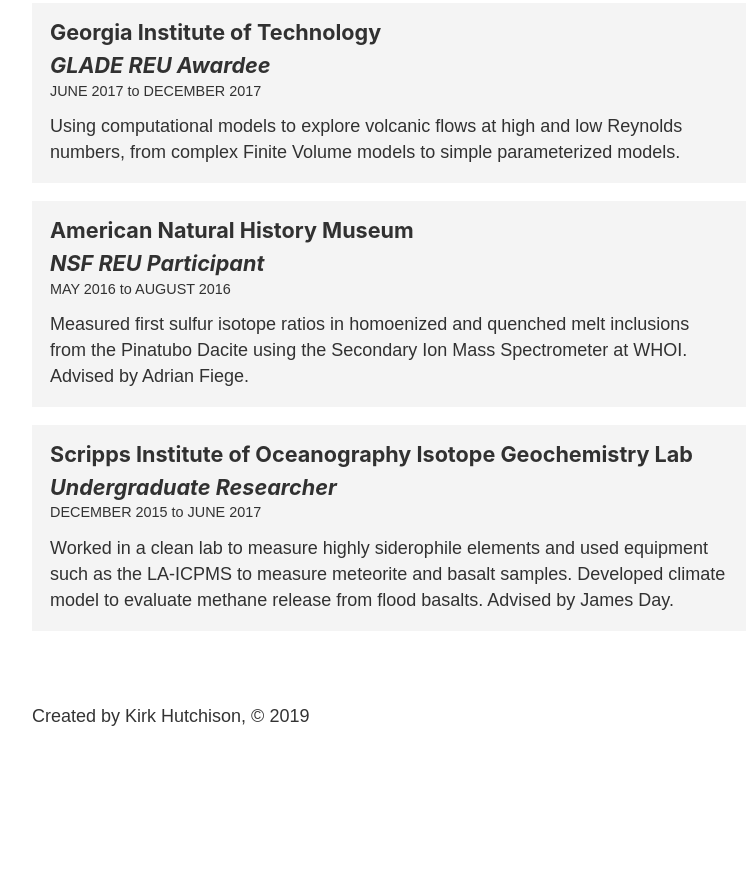
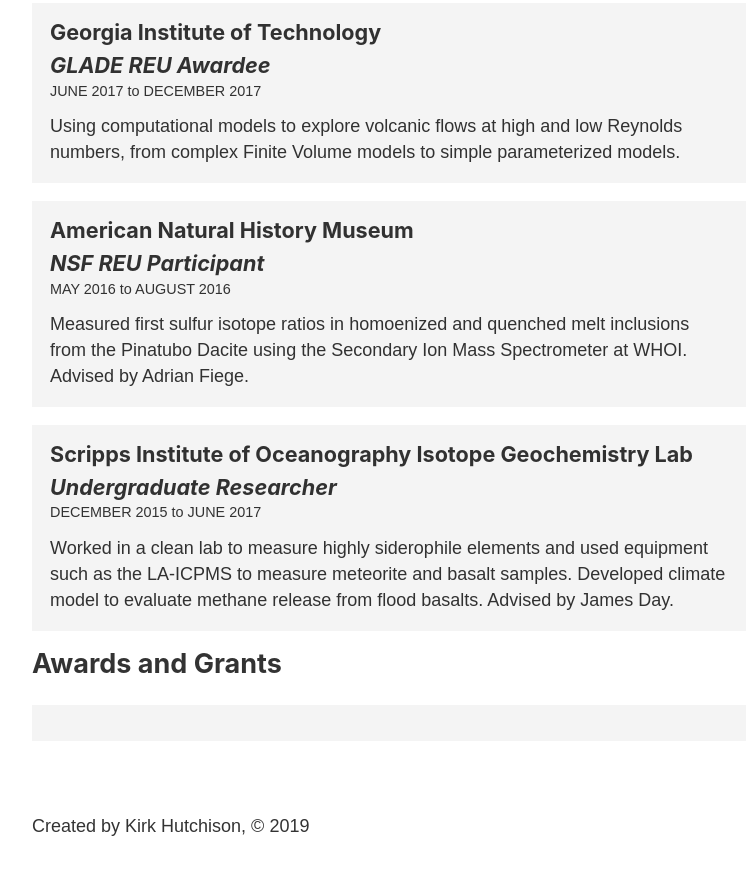
Before and after one commit to aikubo/aikubo.github.io, a Gatsby site: page /resume in a window 1280 px wide. Shown: the part 615-1490 px from the top of the page, without its empty margins (251-1007 px from the left). Before the commit the page ends 1388 px from the top, so only its background shows below. Built offline with nearby package versions, Linux system fonts and the light colour scheme; Gatsby itself is replaced by a stand-in of ours.

Commit message:
new resume section

```diff
--- a/src/pages/resume.js
+++ b/src/pages/resume.js
@@ -5,23 +5,14 @@
 import Sidebar from '../components/sidebar'
 
 const ResumePage = () => {
-    /*function compare(a, b) {
-        let comparison = 0;
-        if (Number(a.edges.node.frontmatter.order) > Number(b.edges.node.frontmatter.order)) {
-            comparison = 1;
-        } else if (Number(a.edges.node.frontmatter.order) < Number(b.edges.node.frontmatter.order)) {
-            comparison = -1;
-        }
-        return comparison;
-    } */
-    const data = useStaticQuery(graphql`
+    const expr = useStaticQuery(graphql`
         query {
             allMarkdownRemark (
                 sort: { order: ASC, fields: [frontmatter___order] }
                 filter: {
                     frontmatter: {
                         sourcetype: {
-                            eq: "resume"
+                            eq: "resume-exp"
                         }
                     }
                 }) {
@@ -46,17 +37,41 @@
         }
     `)
 
-    //data.sort(compare)
-    console.log(data.allMarkdownRemark)
+    const award = useStaticQuery(graphql`
+        query {
+            allMarkdownRemark (
+                sort: { order: ASC, fields: [frontmatter___order] }
+                filter: {
+                    frontmatter: {
+                        sourcetype: {
+                            eq: "resume-awards"
+                        }
+                    }
+                }) {
+
+                edges {
+                    node {
+                        frontmatter {
+                            organization
+                            role
+                            date
+                            order
+                            amount
+                        }
+                    }
+                }
+            }
+        }
+    `)
 
     return (
         <Layout>
             <Sidebar />
             <h1>Resume</h1>
             <hr />
-            <h2 className={resumeStyles.subtitle}>Experience</h2>
+            <h2 className={resumeStyles.subtitle}>Research Experience</h2>
             <ol className={resumeStyles.items}>
-                {data.allMarkdownRemark.edges.map((edge) => {
+                {expr.allMarkdownRemark.edges.map((edge) => {
                     return (
                         <li className={resumeStyles.item}>
                             <div className={resumeStyles.head}>
@@ -76,6 +91,18 @@
                     )
                 })}
             </ol>
+            <h2 className={resumeStyles.subtitle}>Awards and Grants</h2>
+            <ol className={resumeStyles.items}>
+                {award.allMarkdownRemark.edges.map((edge) => {
+                    return (
+                        <li className={resumeStyles.item}>
+                            <div className={resumeStyles.head}>
+                            </div>
+                        </li>
+                    )
+                })}
+            </ol>
+
         </Layout>
     )
 }
--- /dev/null
+++ b/src/resume/Awards/uopromising.md
@@ -0,0 +1,8 @@
+---
+sourcetype: "resume-awards"
+organization: "University of Oregon"
+role: "Promising Scholar Grant"
+date: "2018"
+order: "1"
+amount: "$6,000"
+---
--- a/src/resume/anhm.md
+++ b/src/resume/Experience/anhm.md
@@ -1,5 +1,5 @@
 ---
-sourcetype: "resume"
+sourcetype: "resume-exp"
 organization: "American Natural History Museum"
 location: "New York, NY"
 role: "NSF REU Participant"
--- a/src/resume/glade.md
+++ b/src/resume/Experience/glade.md
@@ -1,5 +1,5 @@
 ---
-sourcetype: "resume"
+sourcetype: "resume-exp"
 organization: "Georgia Institute of Technology"
 location: "Atlanta, GA"
 role: "GLADE REU Awardee"
--- a/src/resume/scripps.md
+++ b/src/resume/Experience/scripps.md
@@ -1,5 +1,5 @@
 ---
-sourcetype: "resume"
+sourcetype: "resume-exp"
 organization: "Scripps Institute of Oceanography Isotope Geochemistry Lab"
 location: "Ja Jolla, CA"
 role: "Undergraduate Researcher"
--- a/src/resume/uoresearch.md
+++ b/src/resume/Experience/uoresearch.md
@@ -1,5 +1,5 @@
 ---
-sourcetype: "resume"
+sourcetype: "resume-exp"
 organization: "University of Oregon"
 location: "Eugene, OR"
 role: "Research Assistant"
--- a/src/resume/yonder.md
+++ b/src/resume/Experience/yonder.md
@@ -1,5 +1,5 @@
 ---
-sourcetype: "resume"
+sourcetype: "resume-exp"
 organization: "Yonder Dynamics"
 location: "La Jolla, CA"
 role: "Director"
```
